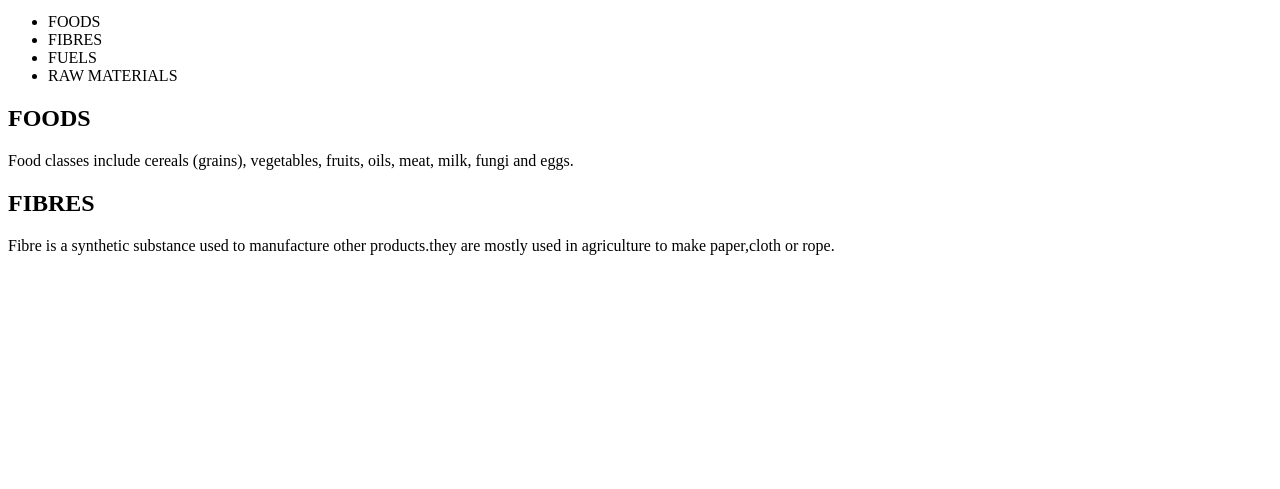
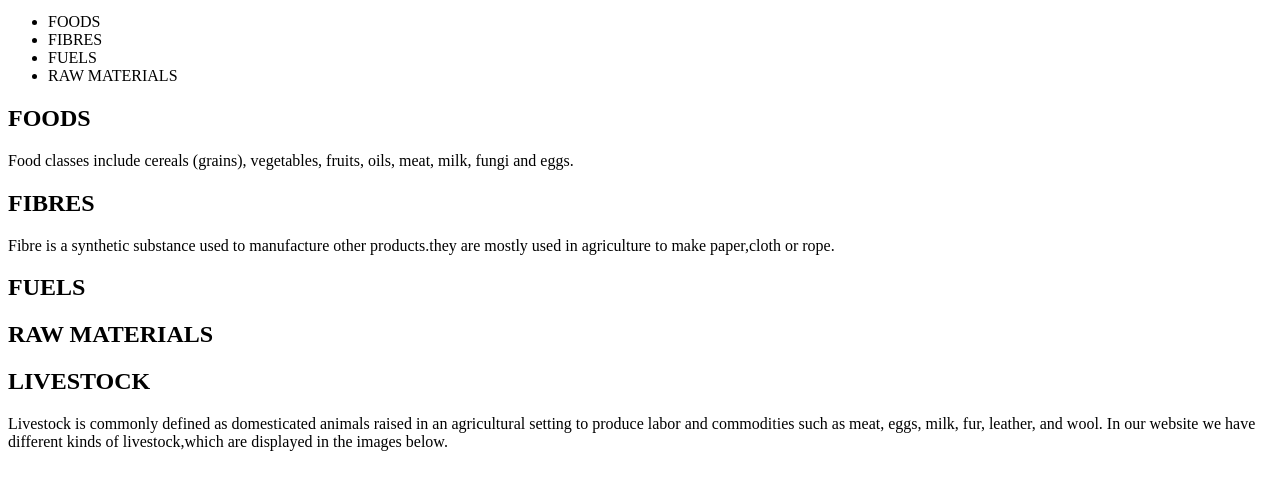
Before and after one commit to mervinkogei/m-shamba, a plain HTML site: page index.html in a window 1280 px wide. Shown: the part 119-608 px from the top of the page. Drawn offline with Linux system fonts and the light colour scheme.

Commit message:
Add introduction to mshamba

```diff
--- a/index.html
+++ b/index.html
@@ -33,6 +33,28 @@
         </P>
     </div>
 
+    <div class="fuels">
+        <h2>FUELS</h2>
+        <p></p>
+        </div>
+
+        <div class="raw">
+            <h2>RAW MATERIALS</h2>
+            <p></p>
+        </div>
+
+        <div class="animals">
+            <h2>LIVESTOCK</h2>
+            <P>Livestock is commonly defined as domesticated animals raised in an agricultural setting to produce labor and commodities such as meat, eggs, milk, fur, leather, and wool.
+                In our website we have different kinds of livestock,which are displayed in the images below.
+            </P>
+            <div class="pics">
+                <!-- <img src="./images/Bull.jpeg"> -->
+                <!-- <img src="./images/calf.jpeg"> -->
+                <!-- <img src="./images/herd.jpeg"> -->
+                <!-- <img src="./images/sheep.jpeg"> -->
+            </div>
+        </div>
 
 
     </div>
```
